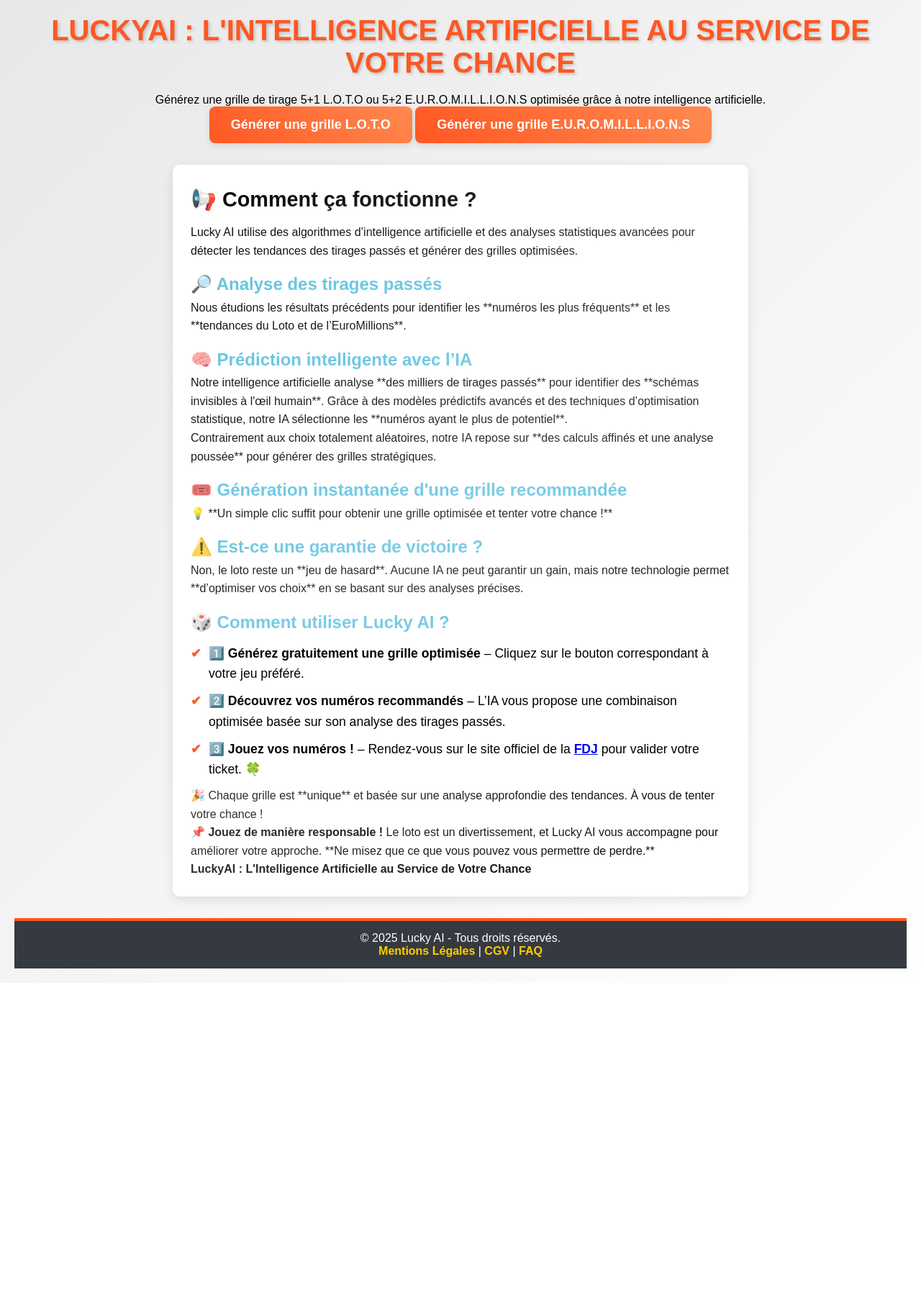
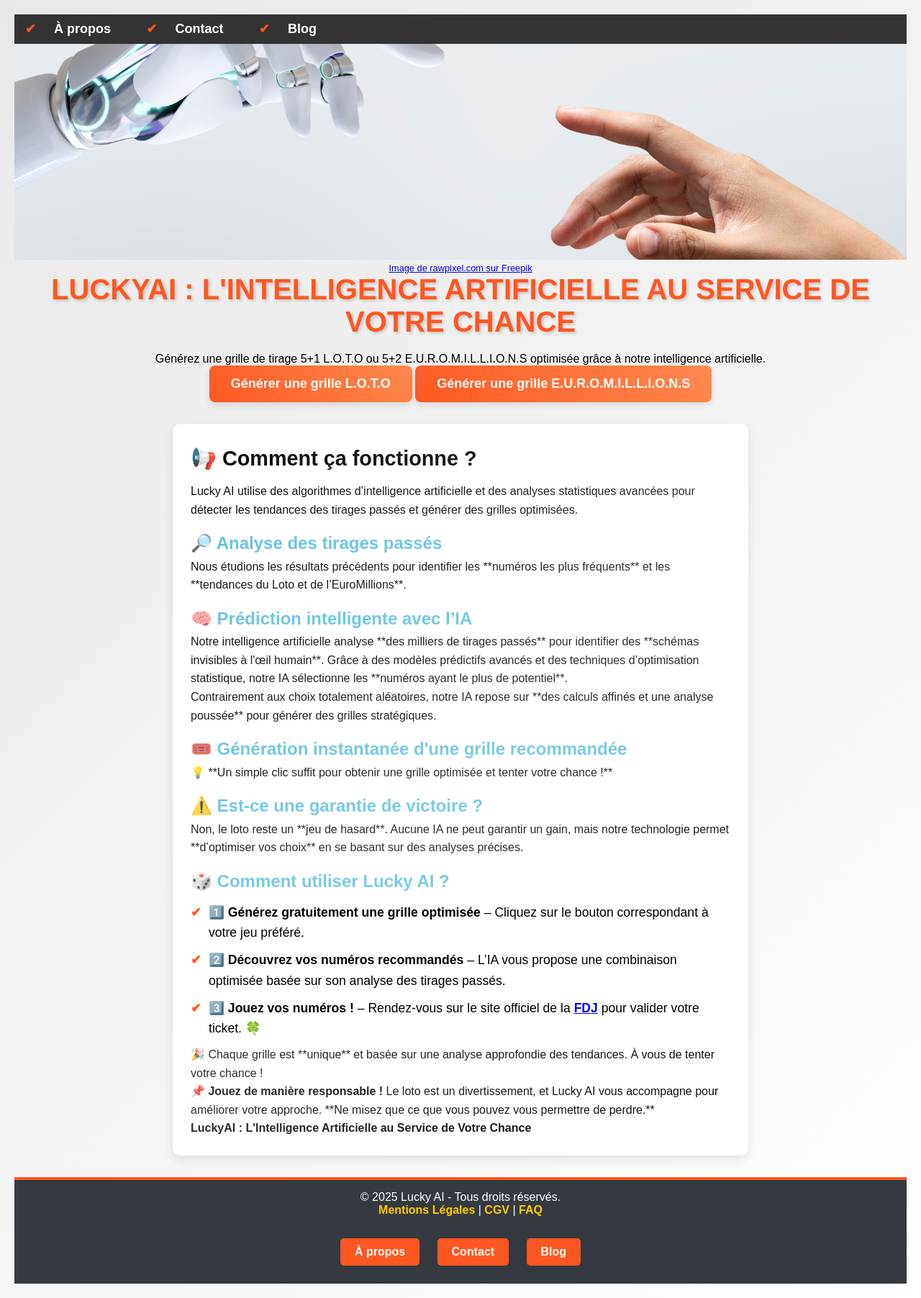
Before and after one commit to changetheworld06/luckyai, a Flask app: page / in a window 1280 px wide. Shown: the whole page at 72% size. Before the commit the page ends 1346 px from the top, so only its background shows below. Run offline with Flask 3, Linux system fonts and the light colour scheme; parts of the project's set-up code (start-up, migrations or seed data) failed here and were passed over.

Commit message:
Ajout de l'image blog_banner.jpg et mise à jour de index.html

```diff
--- a/app.py
+++ b/app.py
@@ -100,6 +100,38 @@ def generate_grille_euromillions():
         "etoiles": etoiles
     })
 
+@app.route('/blog/strategie-gains-loterie')
+def strategie_gains_loterie():
+    return render_template("articles/strategie-gains-loterie.html")
+
+@app.route('/blog/psychologie-et-argent')
+def psychologie_et_argent():
+    return render_template("articles/psychologie-et-argent.html")
+
+@app.route('/blog/ia-et-probabilites')
+def ia_et_probabilites():
+    return render_template("articles/ia-et-probabilites.html")
+
+@app.route('/blog/optimiser-chances-loto')
+def optimiser_chances_loto():
+    return render_template("articles/optimiser-chances-loto.html")
+
+@app.route('/blog/<slug>')
+def article(slug):
+    return render_template(f"articles/{slug}.html")
+
+@app.route('/about')
+def about():
+    return render_template("about.html")
+
+@app.route('/contact')
+def contact():
+    return render_template("contact.html")
+
+@app.route('/blog')
+def blog():
+    return render_template("blog.html")
+
 # ✅ Routes légales et confidentialité
 @app.route('/mentions-legales')
 def mentions_legales():
--- a/static/style.css
+++ b/static/style.css
@@ -1,3 +1,67 @@
+/* style.css */
+body {
+    font-family: Arial, sans-serif;
+    background-color: #f8f9fa;
+    text-align: center;
+    padding: 20px;
+}
+
+h1 {
+    color: #ff5722;
+    font-size: 2.5em;
+}
+
+nav {
+    background-color: #333;
+    padding: 10px 0;
+    text-align: center;
+}
+
+nav ul {
+    list-style-type: none;
+    padding: 0;
+    margin: 0;
+}
+
+nav ul li {
+    display: inline;
+    margin: 0 15px;
+}
+
+nav ul li a {
+    color: white;
+    text-decoration: none;
+    font-size: 18px;
+    font-weight: bold;
+    padding: 10px 15px;
+    border-radius: 5px;
+    transition: background 0.3s;
+}
+
+nav ul li a:hover {
+    background-color: #ff5722;
+}
+
+.navigation {
+    text-align: center;
+    margin-top: 20px;
+}
+
+.btn {
+    display: inline-block;
+    background-color: #ff5722;
+    color: white;
+    padding: 10px 20px;
+    margin: 10px;
+    text-decoration: none;
+    border-radius: 5px;
+    transition: background 0.3s;
+}
+
+.btn:hover {
+    background-color: #e64a19;
+}
+
 /* 🌟 Variables CSS pour une personnalisation aisée */
 :root {
     --primary-color: #ff5722;
@@ -189,3 +253,23 @@ a {
         width: 80%;
     }
 }
+
+.navigation {
+    text-align: center;
+    margin-top: 20px;
+}
+
+.btn {
+    display: inline-block;
+    background-color: #ff5722;
+    color: white;
+    padding: 10px 20px;
+    margin: 10px;
+    text-decoration: none;
+    border-radius: 5px;
+    transition: background 0.3s;
+}
+
+.btn:hover {
+    background-color: #e64a19;
+}
--- a/templates/index.html
+++ b/templates/index.html
@@ -50,6 +50,14 @@
         <link rel="stylesheet" href="{{ url_for('static', filename='style.css') }}">
         <script async src="https://pagead2.googlesyndication.com/pagead/js/adsbygoogle.js?client=ca-pub-2161270640127476"
         crossorigin="anonymous"></script>
+
+        <nav>
+            <ul>
+                <li><a href="{{ url_for('about') }}">À propos</a></li>
+                <li><a href="{{ url_for('contact') }}">Contact</a></li>
+                <li><a href="{{ url_for('blog') }}">Blog</a></li>
+            </ul>
+        </nav>
     </head>
 <body>
 
@@ -57,6 +65,17 @@
 <noscript><iframe src="https://www.googletagmanager.com/ns.html?id=GTM-WFM965BT"
     height="0" width="0" style="display:none;visibility:hidden"></iframe></noscript>
     <!-- End Google Tag Manager (noscript) -->
+
+    <header>
+        <img src="{{ url_for('static', filename='images/blog_banner.jpg') }}"
+             alt="Bannière LuckyAI"
+             style="width:100%; max-height:300px; object-fit:cover;">
+        <p style="text-align:center; font-size:0.8em;">
+            <a href="https://fr.freepik.com/photos-gratuite/fond-humain-poignee-main-robot-ere-numerique-futuriste_17850426.htm">
+                Image de rawpixel.com sur Freepik
+            </a>
+        </p>
+    </header>
 
     <h1>LuckyAI : L'Intelligence Artificielle au Service de Votre Chance</h1>
     <p>Générez une grille de tirage 5+1 L.O.T.O ou 5+2 E.U.R.O.M.I.L.L.I.O.N.S optimisée grâce à notre intelligence artificielle.</p>
@@ -105,6 +124,12 @@
             <a href="{{ url_for('cgv') }}">CGV</a> |
             <a href="{{ url_for('confidentialite') }}">FAQ</a>
         </p>
+
+        <section class="navigation">
+            <a href="{{ url_for('about') }}" class="btn">À propos</a>
+            <a href="{{ url_for('contact') }}" class="btn">Contact</a>
+            <a href="{{ url_for('blog') }}" class="btn">Blog</a>
+        </section>
     </footer>
 
     <script>
```
Also changed, not shown: templates/about.html (added, +23 -0 lines), templates/articles/ia-et-probabilites.html (added, +34 -0 lines), templates/articles/optimiser-chances-loto.html (added, +34 -0 lines), templates/articles/psychologie-et-argent.html (added, +41 -0 lines), templates/articles/strategie-gains-loterie.html (added, +37 -0 lines), templates/blog.html (added, +35 -0 lines), templates/contact.html (added, +22 -0 lines), grilles.db, static/images/blog_banner.jpg (added), 1 other file.
